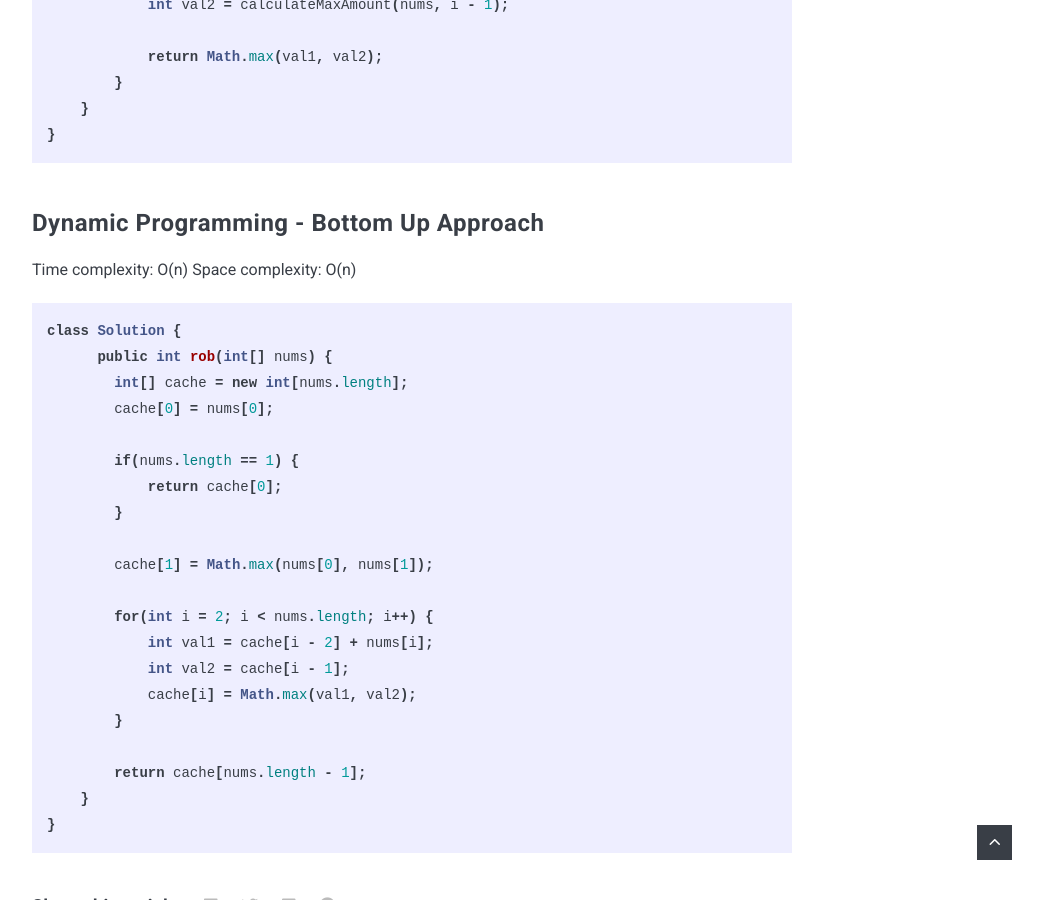
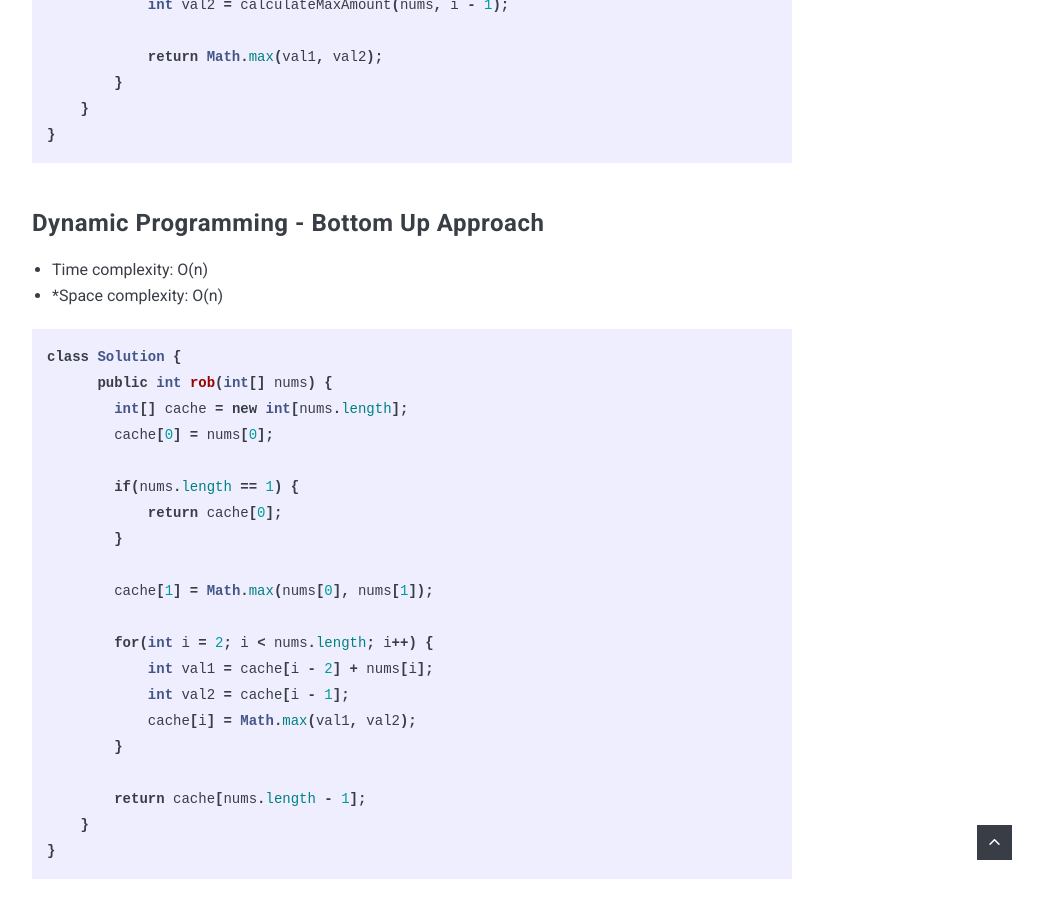
Before and after one commit to XiangXu/ywjxx, a Jekyll site: the page built from _posts/2022-01-09-Algorithm-Dynamic-Programming.markdown, in a window 1280 px wide and 900 px high, scrolled down 4823 px. Shown: the whole window, without its empty margins (228-1271 px from the left). Built offline with Jekyll 4.4.1, drawn with Linux system fonts in a browser that asks for light colours; nearby versions of some CDN libraries; comment, search, counter and statistics services are not loaded.

Commit message:
update layout

````diff
--- a/_posts/2022-01-09-Algorithm-Dynamic-Programming.markdown
+++ b/_posts/2022-01-09-Algorithm-Dynamic-Programming.markdown
@@ -172,8 +172,8 @@ class Solution {
 
 ### Dynamic Programming - Bottom Up Approach
 
-Time complexity: O(n)
-Space complexity: O(n)
+* Time complexity: O(n)
+* *Space complexity: O(n)
 
 ```java
 class Solution {
````
